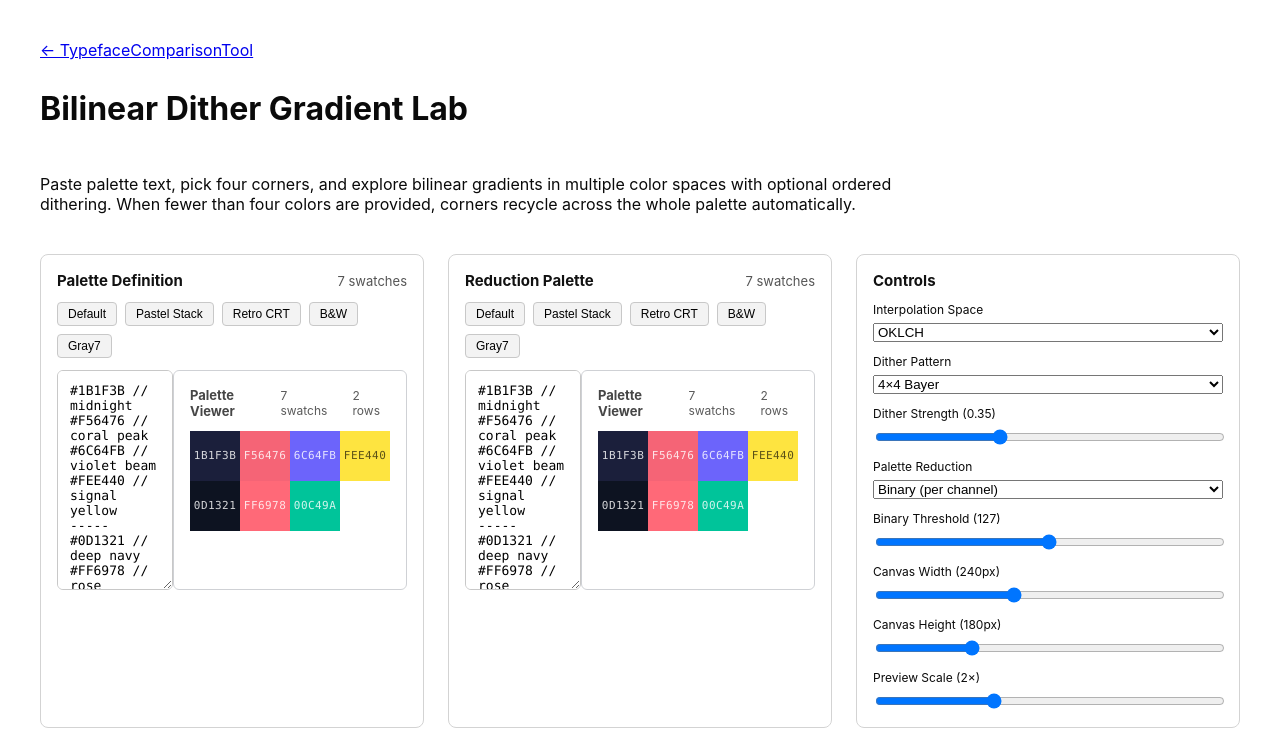
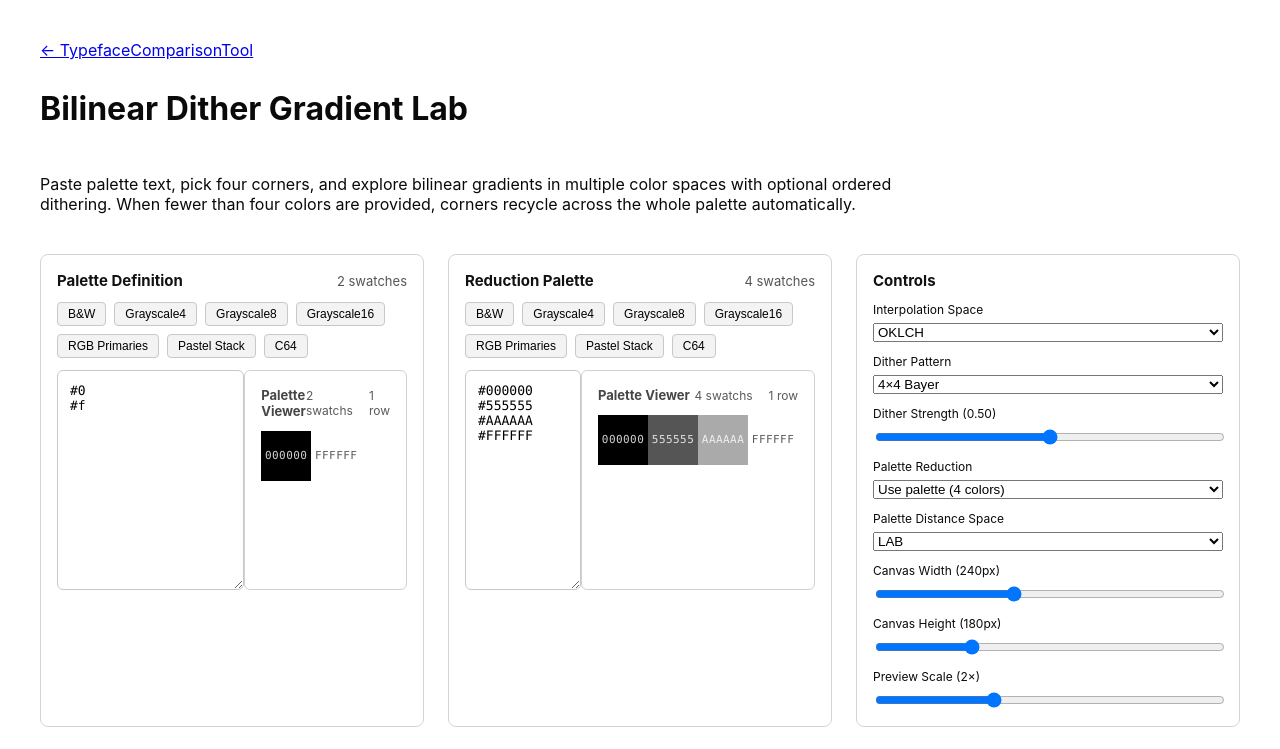
Before and after one commit to thenfour/typefacecompare, a Next.js app: page /DitherGradient in a window 1280 px wide. Shown: the top 749 px of the page. Built offline with nearby package versions, Linux system fonts and the light colour scheme; a web font is replaced by a local one.

Commit message:
better defaults

```diff
--- a/src/pages/DitherGradient.tsx
+++ b/src/pages/DitherGradient.tsx
@@ -15,35 +15,34 @@ import { PaletteDefinitionViewer } from "@/components/PaletteDefinitionViewer";
 type DitherType = "none" | "bayer2" | "bayer4" | "bayer8";
 type ReductionMode = "binary" | "palette" | "none";
 
-const DEFAULT_PALETTE = `#1B1F3B // midnight
-#F56476 // coral peak
-#6C64FB // violet beam
-#FEE440 // signal yellow
------
-#0D1321 // deep navy
-#FF6978 // rose
-#00C49A // aqua`;
-
 const PALETTE_PRESETS = [
     {
-        label: "Default",
-        value: DEFAULT_PALETTE,
+        label: "B&W",
+        value: `#0\n#f`,
+    },
+    {
+        label: "Grayscale4",
+        value: `#000000\n#555555\n#AAAAAA\n#FFFFFF`,
+    },
+    {
+        label: "Grayscale8",
+        value: `#000000\n#242424\n#484848\n#6D6D6D\n#919191\n#B6B6B6\n#DADADA\n#FFFFFF`,
+    },
+    {
+        label: "Grayscale16",
+        value: `#000000\n#111111\n#222222\n#333333\n#444444\n#555555\n#666666\n#777777\n-----\n#888888\n#999999\n#AAAAAA\n#BBBBBB\n#CCCCCC\n#DDDDDD\n#EEEEEE\n#FFFFFF`,
+    },
+    {
+        label: "RGB Primaries",
+        value: `#FF0000 // red\n#00FF00 // green\n#0000FF // blue\n-----\n#00FFFF // cyan\n#FF00FF // magenta\n#FFFF00 // yellow\n#000000 // black\n#FFFFFF // white`,
     },
     {
         label: "Pastel Stack",
         value: `#F6BD60 // sherbet\n#F7EDE2 // linen\n#F5CAC3 // blush\n#84A59D // sage\n-----\n#F28482 // grapefruit\n#B8F2E6 // mint\n#CDB4DB // lavender`,
     },
     {
-        label: "Retro CRT",
-        value: `#0F0F0F\n#1EE814\n#30B7FF\n#F7F05B\n-----\n#FF7F11\n#FA1E44\n#C201E2`,
-    },
-    {
-        label: "B&W",
-        value: `#0\n#f`,
-    },
-    {
-        label: "Gray7",
-        value: `#050505\n#2B2B2B\n#555555\n#808080\n-----\n#AAAAAA\n#D5D5D5\n#F5F5F5`,
+        label: "C64",
+        value: `#000000 // black\n#FFFFFF // white\n#813338 // red\n#75CEC8 // cyan\n#8E3C97 // purple\n#56AC4D // green\n#2E2C9B // blue\n#EDF171 // yellow\n#8E5029 // orange\n#553800 // brown\n#C46C71 // light red\n#4A4A4A // dark gray\n#7B7B7B // medium gray\n#A9FF9F // light green\n#706DEB // light blue\n#B2B2B2 // light gray`,
     },
 ] as const;
 
@@ -91,13 +90,13 @@ const BAYER_MATRICES: Record<Exclude<DitherType, "none">, number[][]> = {
 };
 
 export default function DitherGradientPage() {
-    const [gradientPaletteText, setGradientPaletteText] = useState(DEFAULT_PALETTE);
-    const [reductionPaletteText, setReductionPaletteText] = useState(DEFAULT_PALETTE);
+    const [gradientPaletteText, setGradientPaletteText] = useState<string>(PALETTE_PRESETS[0].value);
+    const [reductionPaletteText, setReductionPaletteText] = useState<string>(PALETTE_PRESETS[1].value);
     const [cornerAssignments] = useState<number[]>([0, 1, 2, 3]);
     const [interpolationMode, setInterpolationMode] = useState<ColorInterpolationMode>("oklch");
     const [ditherType, setDitherType] = useState<DitherType>("bayer4");
-    const [ditherStrength, setDitherStrength] = useState(0.35);
-    const [reductionMode, setReductionMode] = useState<ReductionMode>("binary");
+    const [ditherStrength, setDitherStrength] = useState(0.5);
+    const [reductionMode, setReductionMode] = useState<ReductionMode>("palette");
     const [binaryThreshold, setBinaryThreshold] = useState(127);
     const [distanceColorSpace, setDistanceColorSpace] = useState<ColorInterpolationMode>("lab");
     const [width, setWidth] = useState(240);
```
